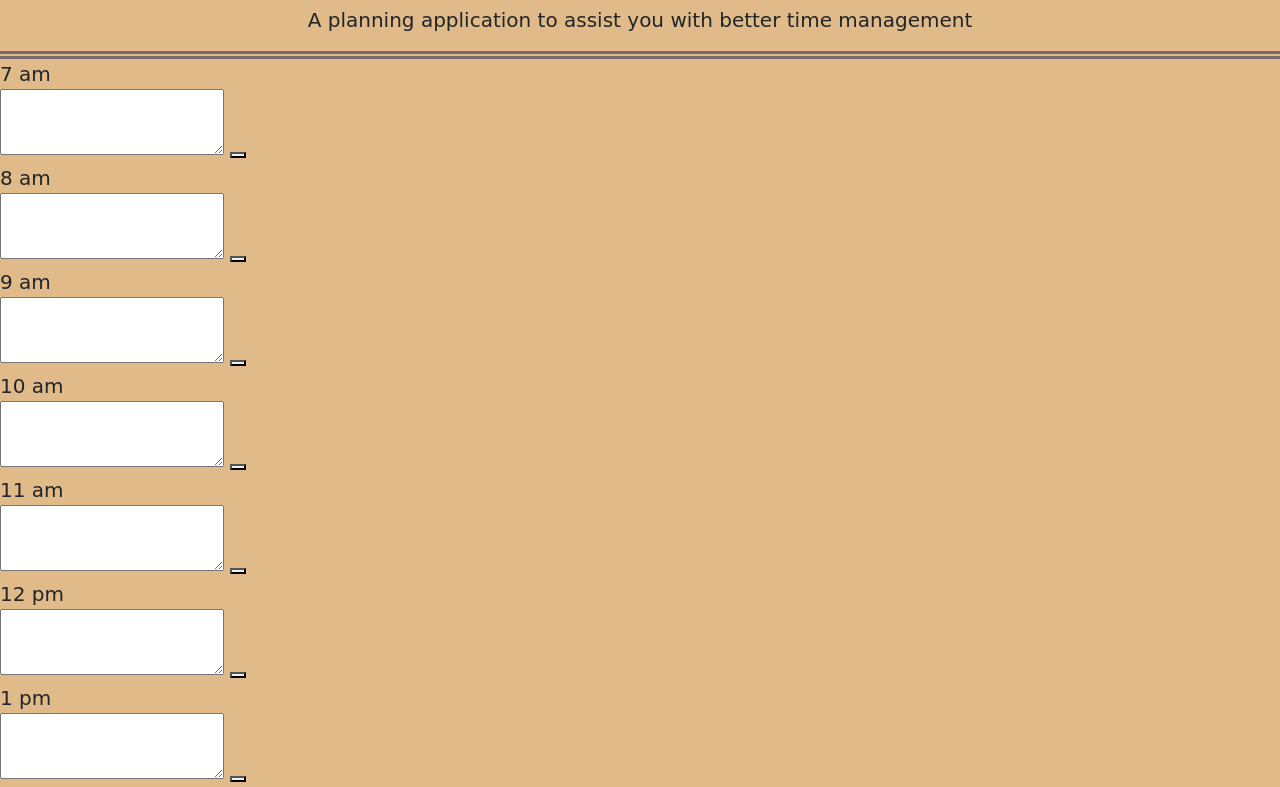
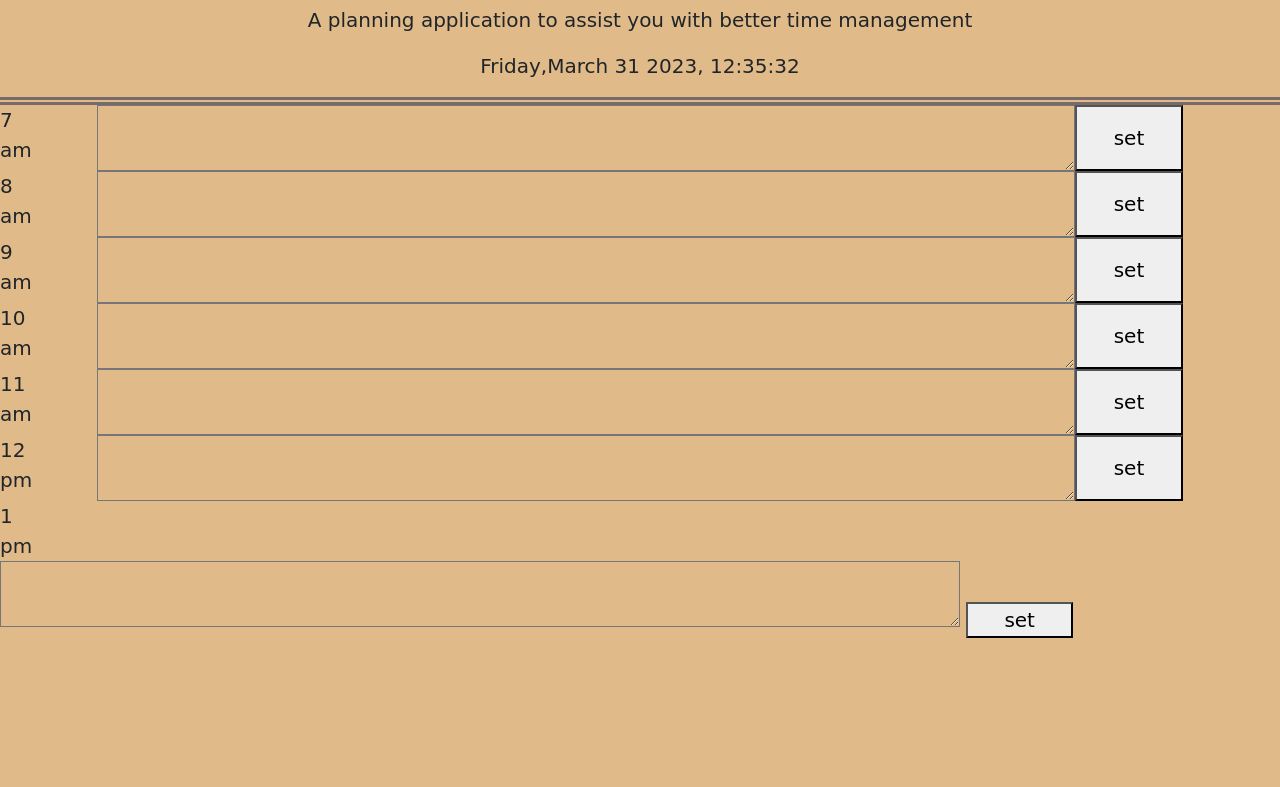
Before and after one commit to 0Adean0/Work-Day-Scheduler, a plain HTML site: page index.html in a window 1280 px wide. Shown: the part 71-858 px from the top of the page. After the commit the page ends 800 px from the top, so only its background shows below. Drawn offline with nearby package versions, Linux system fonts and the light colour scheme; a web font is replaced by a local one.

Commit message:
dont know how to combine previous un committed add to current adds, explored bootstrap and could the col elements they are proving to be helpful in griding out how the textboxes and buttons will be laid out

```diff
--- a/assets/script.js
+++ b/assets/script.js
@@ -0,0 +1,25 @@
+var button = $("saveButton")
+
+var currentTime = dayjs().format('dddd,MMMM D hh:mm:ss');
+$('#today').text(currentTime);
+
+
+
+var currentTime = dayjs().format('dddd,MMMM D YYYY, hh:mm:ss');
+$('#today').text(currentTime);
+
+
+function readProjectsFromStorage() {
+    var projects = localStorage.getItem('projects');
+    if (projects) {
+      projects = JSON.parse(projects);
+    } else {
+      projects = [];
+    }
+    return projects;
+  }
+
+  // Takes an array of projects and saves them in localStorage.
+  function saveProjectsToStorage(projects) {
+    localStorage.setItem('projects', JSON.stringify(projects));
+  }
--- a/assets/style.css
+++ b/assets/style.css
@@ -13,3 +13,20 @@ header{
     border-color: rgb(119, 106, 106);
     text-align: center;
 }
+
+textarea{
+    background-color: transparent;
+}
+
+.input{
+white-space: pre-wrap;
+
+}
+.hour{
+columns: 2px;;
+
+
+
+
+
+}
--- a/index.html
+++ b/index.html
@@ -16,43 +16,43 @@
     <header>
         <h1>Daily Planner for Enhanced Success</h1>
         <p>A planning application to assist you with better time management</p>
-        <p id="today"></p>
+        <p id="today" class="time"></p>
     </header>
     <section>
-        <content id="first-7" class="time-block previous" >
-            <aside>7 am</aside>
-            <textarea> </textarea>
-            <button class="saveButton"></button>
+        <content id="am7" class="time-block row past">
+            <aside class="col-1 col-md-1 hour">7 am</aside>
+            <textarea class="col-1 col-md-9 inputs" rows="2"> </textarea>
+            <button class="col-1 col-md-1 save input">set</button>
         </content>
-        <content id="first-8" class="time-block current" >
-            <aside>8 am</aside>
-            <textarea> </textarea>
-            <button class="saveButton"></button>
+        <content id="am8" class="time-block row current" >
+            <aside class="col-1 col-md-1 hour">8 am</aside>
+            <textarea class="col-1 col-md-9 inputs" rows="2"> </textarea>
+            <button class="col-1 col-md-1 save input">set</button>
         </content>
-        <content id="first-9" class="time-block expected" >
-            <aside>9 am</aside>
-            <textarea> </textarea>
-            <button class="saveButton"></button>
+        <content id="am9" class="time-block row expected" >
+            <aside class="col-1 col-md-1 hour">9 am</aside>
+            <textarea class="col-1 col-md-9 inputs" rows="2"> </textarea>
+            <button class="col-1 col-md-1 save input">set</button>
         </content>
-        <content id="first-10" class="time-block expected" >
-            <aside>10 am</aside>
-            <textarea> </textarea>
-            <button class="saveButton"></button>
+        <content id="am10" class="time-block row expected" >
+            <aside class="col-1 col-md-1 hour">10 am</aside>
+            <textarea class="col-1 col-md-9 inputs" rows="2"> </textarea>
+            <button class="col-1 col-md-1 save input">set</button>
         </content>
-        <content id="first-11" class="time-block expected" >
-            <aside>11 am</aside>
-            <textarea> </textarea>
-            <button class="saveButton"></button>
+        <content id="am11" class="time-block row expected" >
+            <aside class="col-1 col-md-1 hour">11 am</aside>
+            <textarea class="col-1 col-md-9 inputs" rows="2"> </textarea>
+            <button class="col-1 col-md-1 save input">set</button>
         </content>
-        <content id="first-12" class="time-block expected" >
-            <aside>12 pm</aside>
-            <textarea> </textarea>
-            <button class="saveButton"></button>
+        <content id="pm12" class="time-block row expected" >
+            <aside class="col-1 col-md-1 hour">12 pm</aside>
+            <textarea class="col-1 col-md-9 inputs" rows="2"> </textarea>
+            <button class="col-1 col-md-1 save input">set</button>
         </content>
-        <content id="second-1" class="time-block expected" >
-            <aside>1 pm</aside>
-            <textarea> </textarea>
-            <button class="saveButton"></button>
+        <content id="pm1" class="time-block rowexpected" >
+            <aside class="col-1 col-md-1 hour">1 pm</aside>
+            <textarea class="col-1 col-md-9 inputs" rows="2"> </textarea>
+            <button class="col-1 col-md-1 save input">set</button>
         </content>
     </section>
     <script src="https://cdn.jsdelivr.net/npm/bootstrap@5.1.3/dist/js/bootstrap.bundle.min.js"
```
